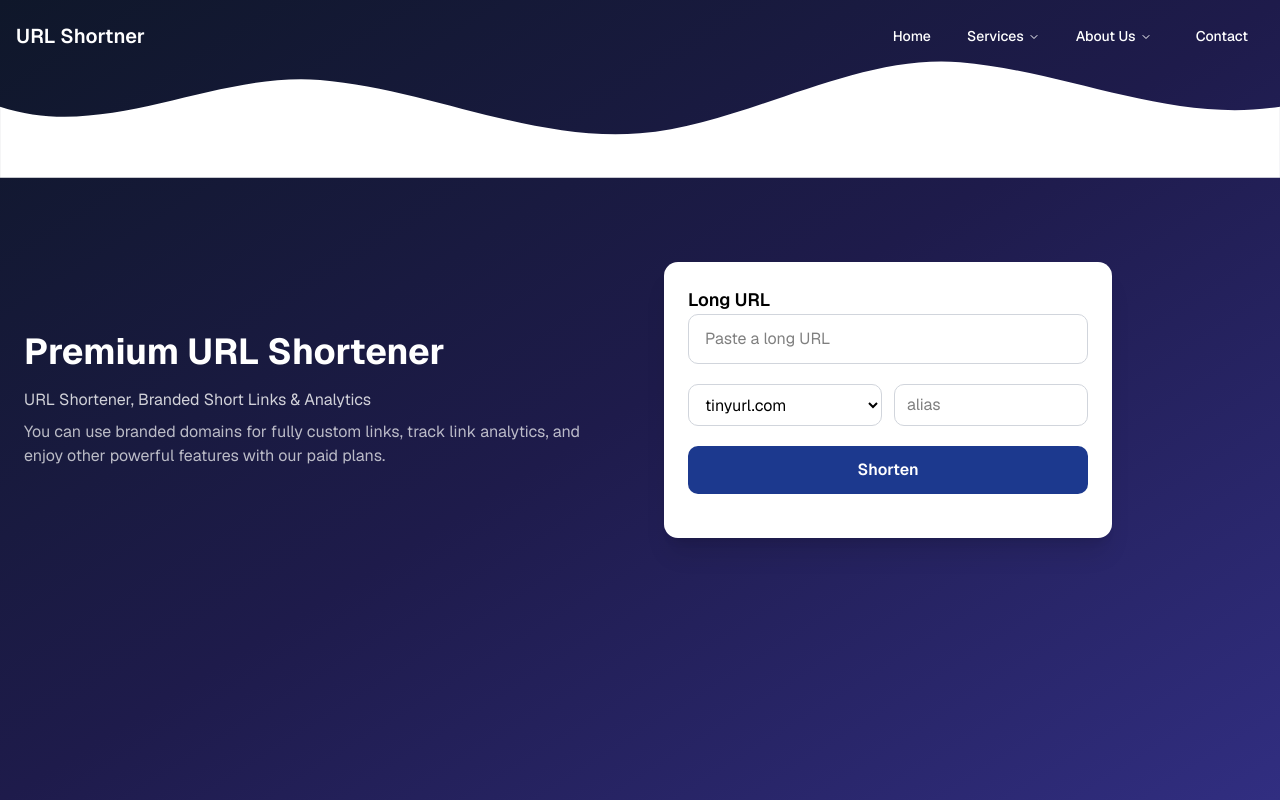
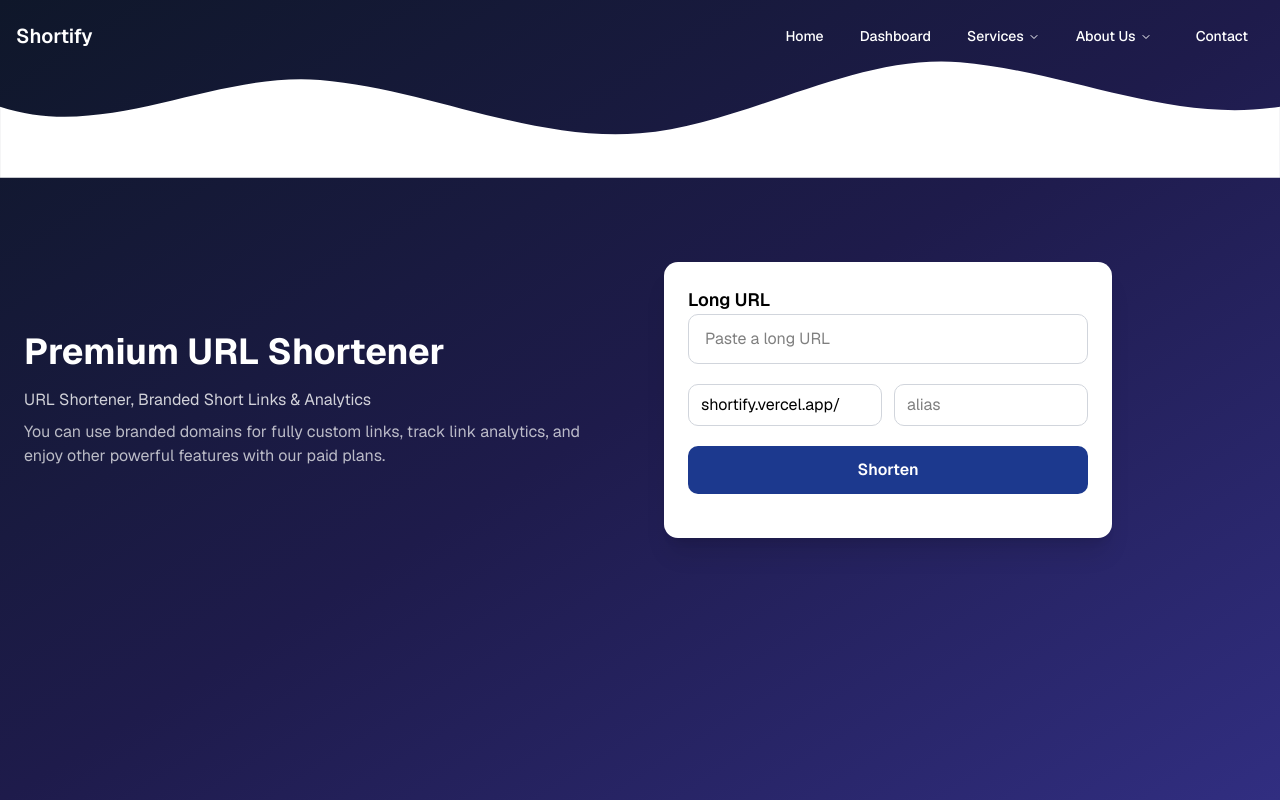
Before and after one commit to Khizdev10/url-shortner, a Next.js app: page / in a window 1280 px wide. Shown: the top 800 px of the page. Built offline with nearby package versions, Linux system fonts and the light colour scheme.

Commit message:
dashboard-added

```diff
--- a/app/api/shorten/route.tsx
+++ b/app/api/shorten/route.tsx
@@ -10,7 +10,7 @@ export async function POST(req: Request) {
   if(alias){
     abbreviation = await checkIfAliasExist(alias);
 
-    if(abbreviation === true){
+    if(abbreviation == true){
       return NextResponse.json({error: "Alias already exists"});
     }
     else{
--- a/components/Mainpage.tsx
+++ b/components/Mainpage.tsx
@@ -52,10 +52,9 @@ export default function Mainpage(props: any) {
               />
 
               <div className="flex gap-3">
-                <select className="w-1/2 rounded-lg border border-gray-300 px-3 py-2">
-                  <option>tinyurl.com</option>
-                  <option>short.ly</option>
-                </select>
+                <div className="w-1/2 rounded-lg border border-gray-300 px-3 py-2">
+                  <a>shortify.vercel.app/</a>
+                </div>
                 <input
                   type="text"
                   id="alias"
--- a/components/Navbar.tsx
+++ b/components/Navbar.tsx
@@ -104,7 +104,7 @@ const Navbar = () => {
                     <Link href="/">
                         {/* Pass the condition: if scrolled or mobile menu open, it should be dark (black) */}
                         {/* <Logo isDark={isScrolled || isMobileMenuOpen} /> */}
-                        <h1 className="font-semibold text-xl">URL Shortner</h1>
+                        <h1 className="font-semibold text-xl">Shortify</h1>
                     </Link>
                 </div>
 
@@ -115,6 +115,11 @@ const Navbar = () => {
                             <NavigationMenuItem>
                                 <NavigationMenuLink asChild>
                                     <Link href="/" className={navItemClasses}>Home</Link>
+                                </NavigationMenuLink>
+                            </NavigationMenuItem>
+                            <NavigationMenuItem>
+                                <NavigationMenuLink asChild>
+                                    <Link href="/dashboard" className={navItemClasses}>Dashboard</Link>
                                 </NavigationMenuLink>
                             </NavigationMenuItem>
                             <NavigationMenuItem>
@@ -170,6 +175,10 @@ const Navbar = () => {
                             Home
                         </Link>
 
+                        <Link href="/dashboard" className="text-lg font-medium text-slate-900 hover:text-blue-600" onClick={() => setIsMobileMenuOpen(false)}>
+                            Dashboard
+                        </Link>
+
                         {/* Services Section */}
                         <div className="flex flex-col space-y-2">
                             <span className="text-lg font-medium text-slate-900 opacity-80">Services</span>
```
